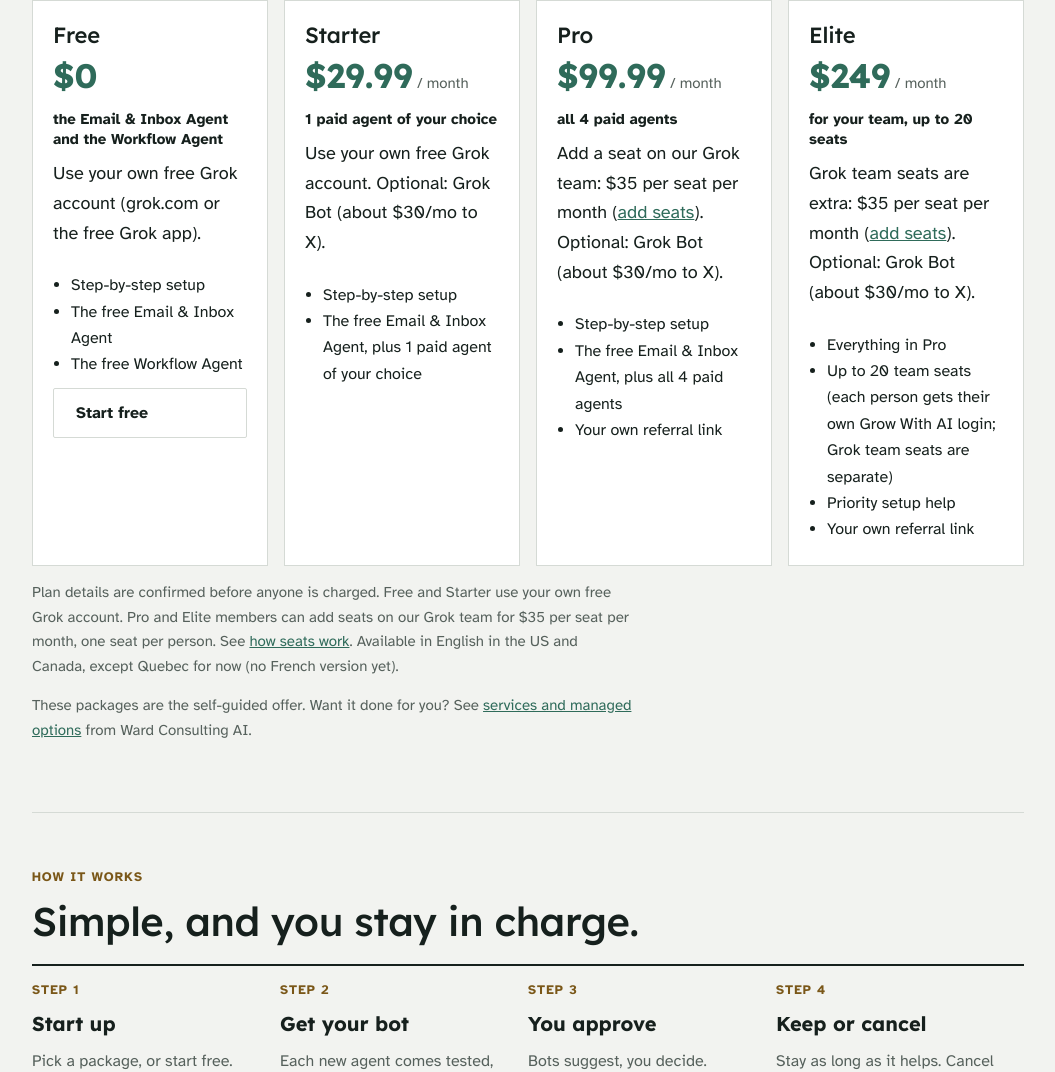
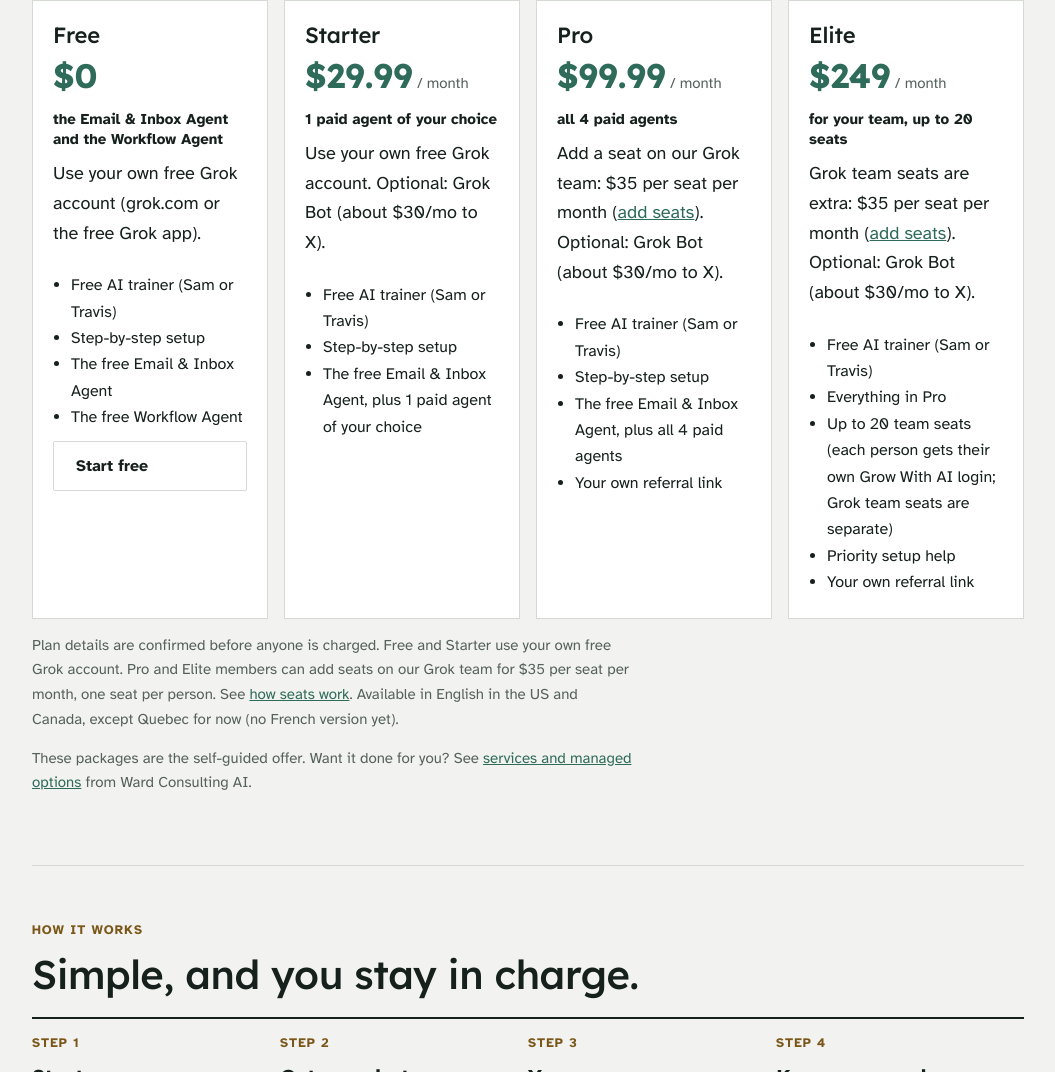
Before and after one commit to Zclear2327/grow-with-ai, a plain HTML site: page packages/index.html in a window 1280 px wide. Shown: the part 1807-2879 px from the top of the page, without its empty margins (112-1167 px from the left). Drawn offline with Linux system fonts and the light colour scheme.

Commit message:
Packages: say the AI trainer is free on every plan (#72)
Chris ruled 2026-11-19 'Trainer free for everyone' and on 2026-11-24 tapped
'Add it to every plan'. Adds 'Free AI trainer (Sam or Travis)' first in all
four plan lists. No price, checkout link or legal text changed; checkout stays
on the waitlist.


Claude-Session: https://claude.ai/code/session_011EZFY8t5SkqC7gu7B9dyMW

Co-authored-by: Claude <noreply@anthropic.com>

```diff
--- a/packages/index.html
+++ b/packages/index.html
@@ -71,7 +71,7 @@
         <div class="amt">$0</div>
         <p class="price-then">the Email &amp; Inbox Agent and the Workflow Agent</p>
         <p class="ai-cost">Use your own free Grok account (grok.com or the free Grok app).</p>
-        <ul><li>Step-by-step setup</li><li>The free Email &amp; Inbox Agent</li><li>The free Workflow Agent</li></ul>
+        <ul><li>Free AI trainer (Sam or Travis)</li><li>Step-by-step setup</li><li>The free Email &amp; Inbox Agent</li><li>The free Workflow Agent</li></ul>
         <a class="btn ghost" href="../start/">Start free</a>
       </article>
       <article class="tier">
@@ -79,7 +79,7 @@
         <div class="amt">$29.99<small> / month</small></div>
         <p class="price-then">1 paid agent of your choice</p>
         <p class="ai-cost">Use your own free Grok account. Optional: Grok Bot (about $30/mo to X).</p>
-        <ul><li>Step-by-step setup</li><li>The free Email &amp; Inbox Agent, plus 1 paid agent of your choice</li></ul>
+        <ul><li>Free AI trainer (Sam or Travis)</li><li>Step-by-step setup</li><li>The free Email &amp; Inbox Agent, plus 1 paid agent of your choice</li></ul>
         <a class="btn primary live-only" data-checkout="starter" href="#join" hidden>Choose Starter</a>
       </article>
       <article class="tier">
@@ -87,7 +87,7 @@
         <div class="amt">$99.99<small> / month</small></div>
         <p class="price-then">all 4 paid agents</p>
         <p class="ai-cost">Add a seat on our Grok team: $35 per seat per month (<a data-checkout="seat" href="#join">add seats</a>). Optional: Grok Bot (about $30/mo to X).</p>
-        <ul><li>Step-by-step setup</li><li>The free Email &amp; Inbox Agent, plus all 4 paid agents</li><li>Your own referral link</li></ul>
+        <ul><li>Free AI trainer (Sam or Travis)</li><li>Step-by-step setup</li><li>The free Email &amp; Inbox Agent, plus all 4 paid agents</li><li>Your own referral link</li></ul>
         <a class="btn primary live-only" data-checkout="pro" href="#join" hidden>Start Pro</a>
       </article>
       <article class="tier">
@@ -95,7 +95,7 @@
         <div class="amt">$249<small> / month</small></div>
         <p class="price-then">for your team, up to 20 seats</p>
         <p class="ai-cost">Grok team seats are extra: $35 per seat per month (<a data-checkout="seat" href="#join">add seats</a>). Optional: Grok Bot (about $30/mo to X).</p>
-        <ul><li>Everything in Pro</li><li>Up to 20 team seats (each person gets their own Grow With AI login; Grok team seats are separate)</li><li>Priority setup help</li><li>Your own referral link</li></ul>
+        <ul><li>Free AI trainer (Sam or Travis)</li><li>Everything in Pro</li><li>Up to 20 team seats (each person gets their own Grow With AI login; Grok team seats are separate)</li><li>Priority setup help</li><li>Your own referral link</li></ul>
         <a class="btn primary live-only" data-checkout="elite" href="#join" hidden>Start Elite</a>
       </article>
     </div>
```
